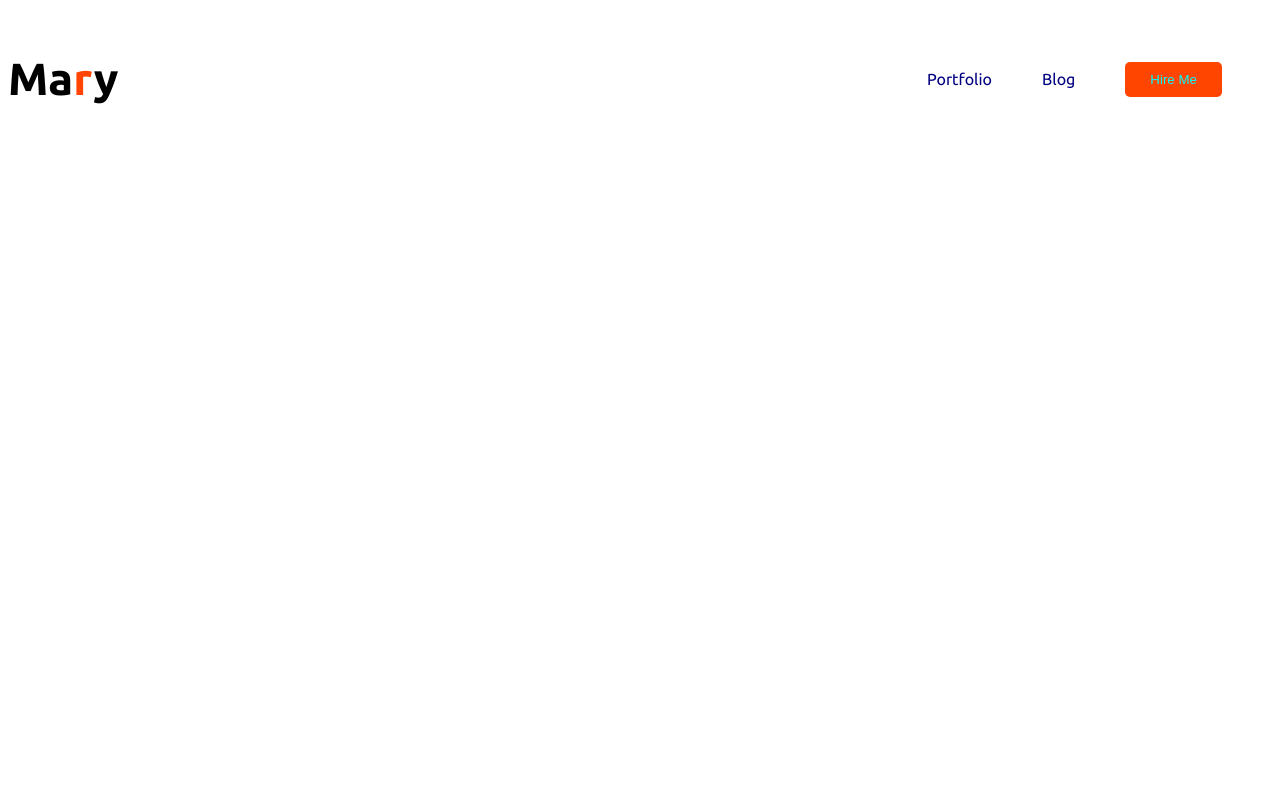
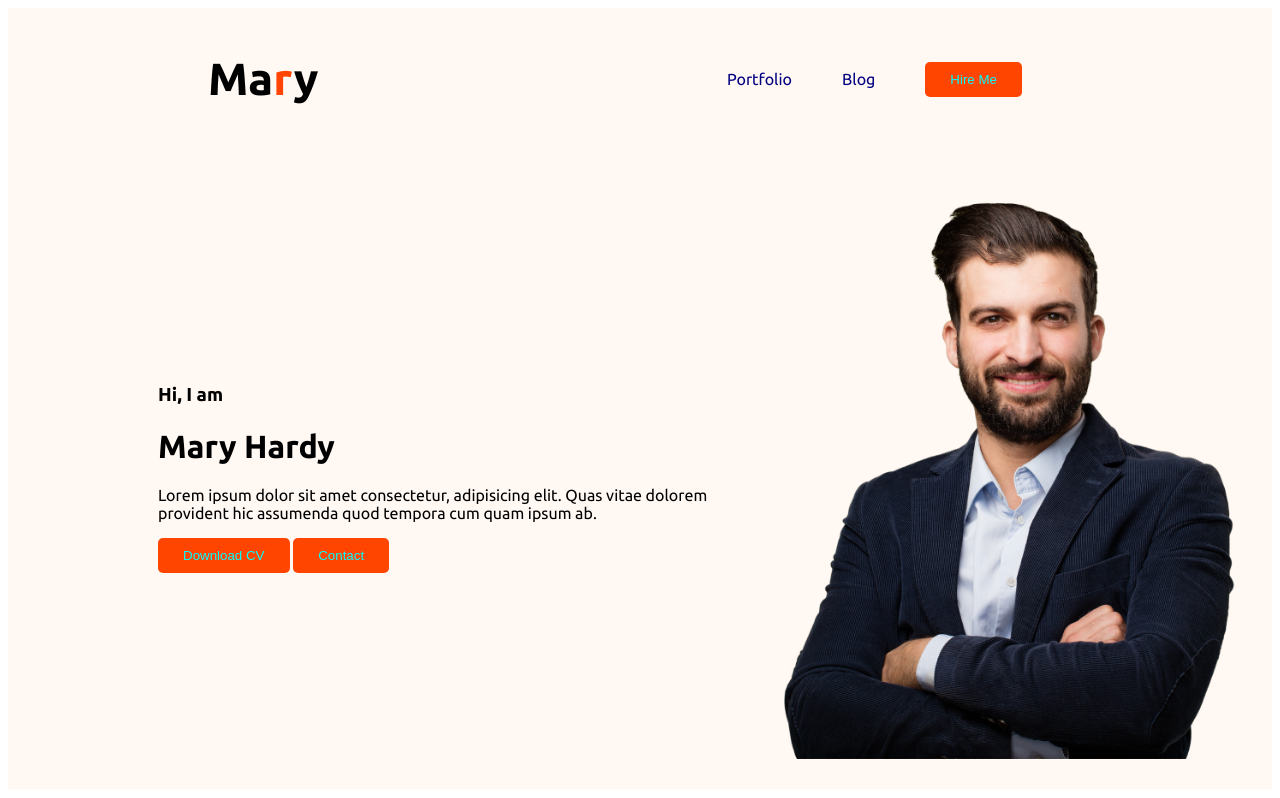
Before and after one commit to asif-444/webdeveloper-portfolio, a plain HTML site: page index.html in a window 1280 px wide. Drawn offline with Linux system fonts and the light colour scheme.

Commit message:
added profile pic

```diff
--- a/index.html
+++ b/index.html
@@ -14,7 +14,7 @@
 </head>
 
 <body>
-    <header>
+    <header class="header">
         <nav>
             <h3 class="nav-title">Ma<span class="text-primary">r</span>y</h3>
             <ul>
@@ -23,6 +23,16 @@
                 <li><button class="btn-primary">Hire Me</button></li>
             </ul>
         </nav>
+        <div class="banner">
+            <div class="banner-content">
+                <h3 class="banner-greeting">Hi, I am</h3>
+                <h1 class="banner-title">Mary Hardy</h1>
+                <p>Lorem ipsum dolor sit amet consectetur, adipisicing elit. Quas vitae dolorem provident hic assumenda quod tempora cum quam ipsum ab.</p>
+                <button class="btn-primary">Download CV</button>
+                <button class="btn-primary">Contact</button>
+            </div>
+            <img class="profile-pic" src="/images/hardy.png" alt="">
+        </div>
     </header>
     <main>
 
--- a/styles/portfolio.css
+++ b/styles/portfolio.css
@@ -23,6 +23,7 @@
     display: flex;
     justify-content: space-between;
     align-items: center;
+    margin: 0 200px;
 }
 
 .nav-title{
@@ -45,3 +46,17 @@
     text-decoration: none;
     color: navy;
 }
+
+/* header related style */
+.header{
+    background-color: #FFF8F3;
+}
+
+.banner{
+    padding: 30px 30px 30px 150px;
+    display: flex;
+    align-items: center;
+}
+.banner .profile-pic{
+    width: 500px;
+}
```
